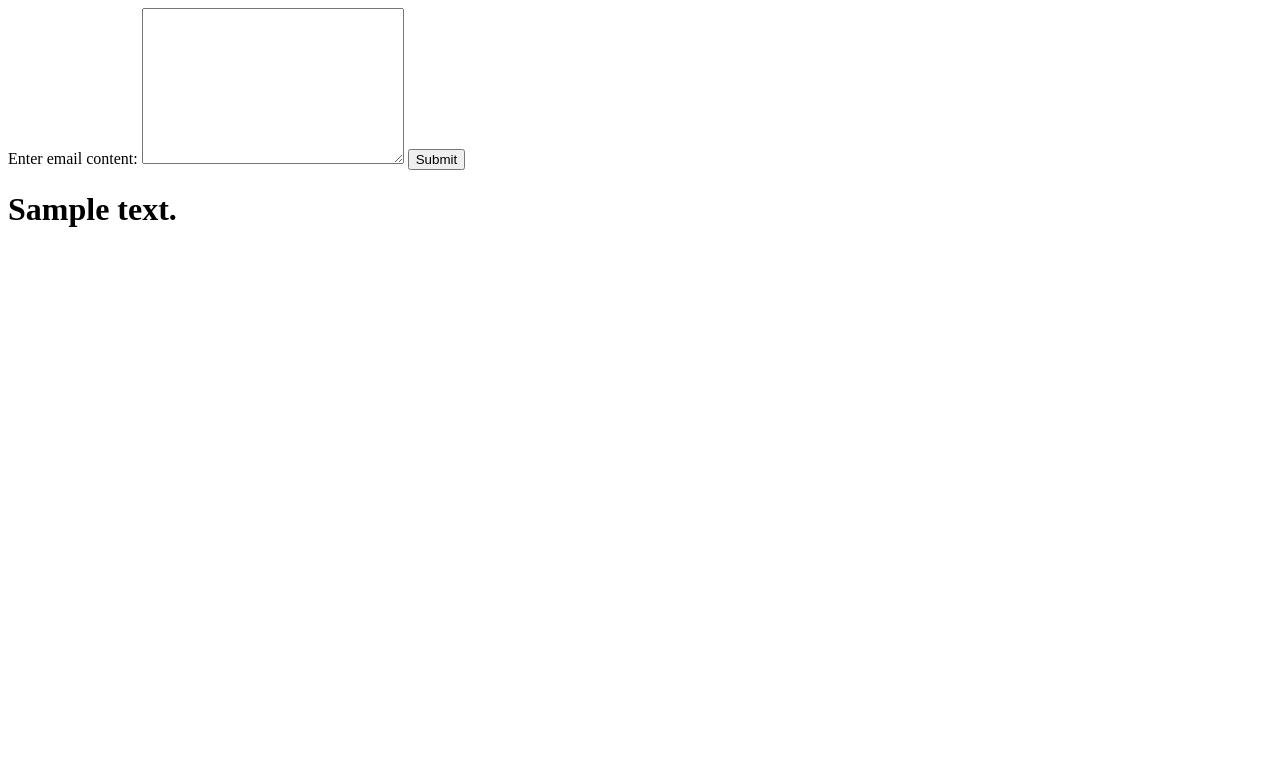
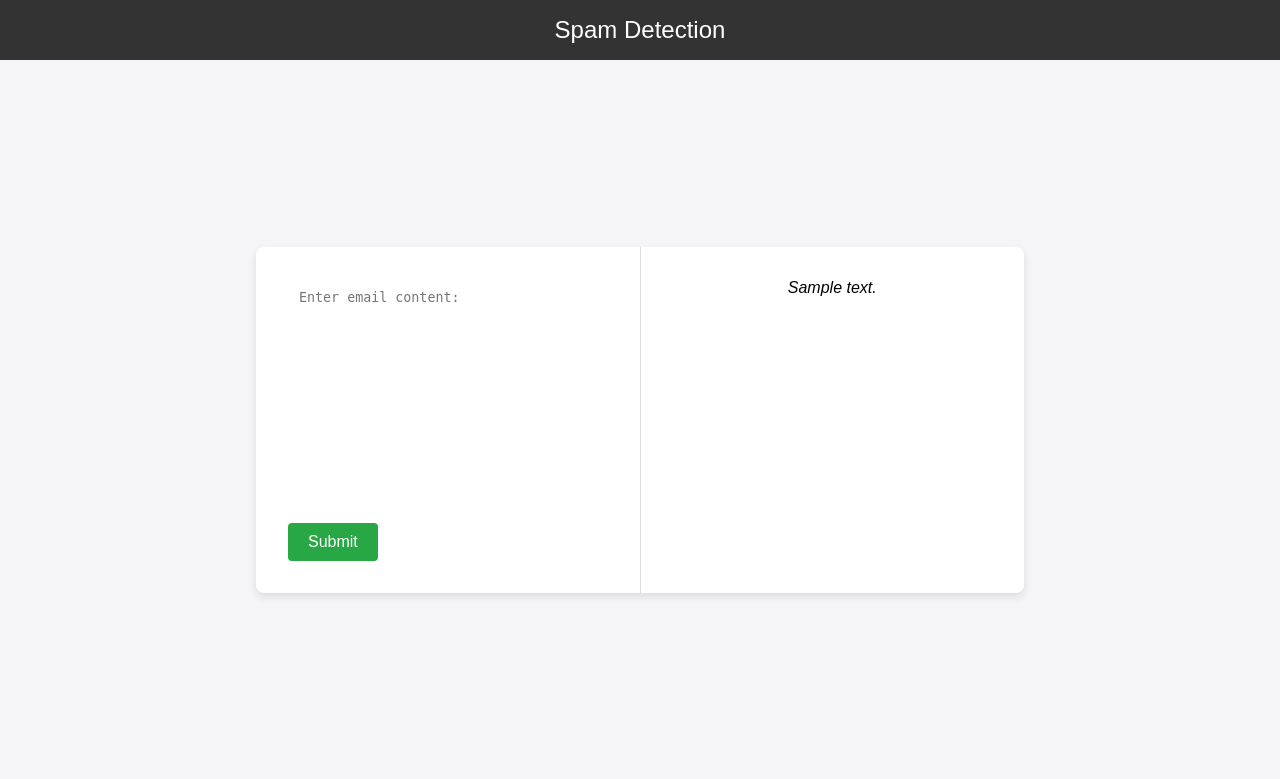
Before and after one commit to tkarim45/Email-Spam-Detection-End-to-End-Deployment, a Flask app: template templates/index.html in a window 1280 px wide. Shown: the top 779 px of the page. Run offline with Flask 3, Linux system fonts and the light colour scheme; the template is opened without the code that fills it: most values are stand-ins (such as "Sample title", 1, 10 or a date in 2020); parts of the project's set-up code (start-up, migrations or seed data) failed here and were passed over.

Commit message:
updating frontend

```diff
--- a/app.py
+++ b/app.py
@@ -38,7 +38,8 @@ def predict():
     my_prediction = logmodel.predict(vect)
     print(my_prediction)
     return render_template(
-        "index.html", prediction_text="The message is {}".format(my_prediction[0])
+        "index.html",
+        prediction_text="The Following Email is {}".format(my_prediction[0]),
     )
 
 
--- a/templates/index.html
+++ b/templates/index.html
@@ -2,16 +2,89 @@
 <html lang="en">
 <head>
     <meta charset="UTF-8">
+    <meta name="viewport" content="width=device-width, initial-scale=1.0">
     <title>Spam Detection</title>
+    <style>
+        body {
+            font-family: Arial, sans-serif;
+            margin: 0;
+            padding: 0;
+            background-color: #f4f4f9;
+        }
+        .navbar {
+            background-color: #333;
+            color: #fff;
+            padding: 1rem;
+            text-align: center;
+            font-size: 1.5rem;
+        }
+        .container {
+            display: flex;
+            justify-content: center;
+            align-items: center;
+            height: 90vh;
+        }
+        .box {
+            background-color: #fff;
+            border-radius: 8px;
+            box-shadow: 0 4px 8px rgba(0,0,0,0.1);
+            display: flex;
+            width: 60%;
+            max-width: 800px;
+            overflow: hidden;
+        }
+        .box div {
+            padding: 2rem;
+            width: 50%;
+        }
+        .box div:first-child {
+            border-right: 1px solid #ddd;
+        }
+        .pred {
+            display: flex;
+            justify-content: center;
+            align-items: center;
+            height: 100%;
+        }
+        textarea {
+            width: 100%;
+            height: 200px;
+            border: 1px solid #ffffff;
+            border-radius: 4px;
+            padding: 10px;
+            resize: none;
+        }
+        button {
+            background-color: #28a745;
+            color: #fff;
+            border: none;
+            padding: 10px 20px;
+            border-radius: 4px;
+            cursor: pointer;
+            font-size: 1rem;
+        }
+        button:hover {
+            background-color: #218838;
+        }
+    </style>
 </head>
 <body>
-    <div>
-        <form action="/predict" method="post">
-        <label for="email">Enter email content:</label>
-        <textarea name="email" id="email" rows="10" cols="30"></textarea>
-        <button type="submit">Submit</button>
-    </form>
+    <div class="navbar">
+        Spam Detection
     </div>
-    <h1>{{ prediction_text }}</h1>
+    <div class="container">
+        <div class="box">
+            <div>
+                <form action="/predict" method="post">
+                    <textarea name="email" id="email" rows="10" cols="30" placeholder="Enter email content:"></textarea>
+                    <br><br>
+                    <button type="submit">Submit</button>
+                </form>
+            </div>
+            <div class="pred">
+                <i>{{ prediction_text}}</i>
+            </div>
+        </div>
+    </div>
 </body>
 </html>
```
